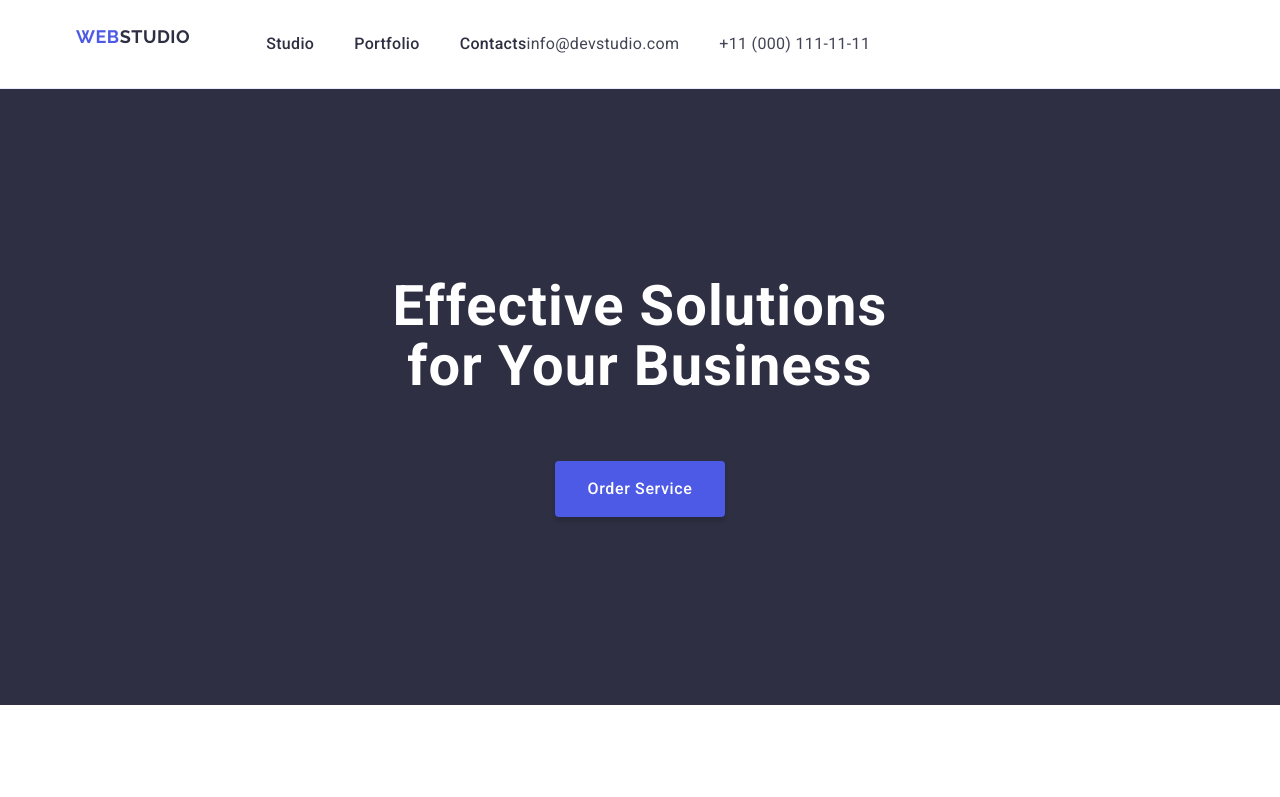
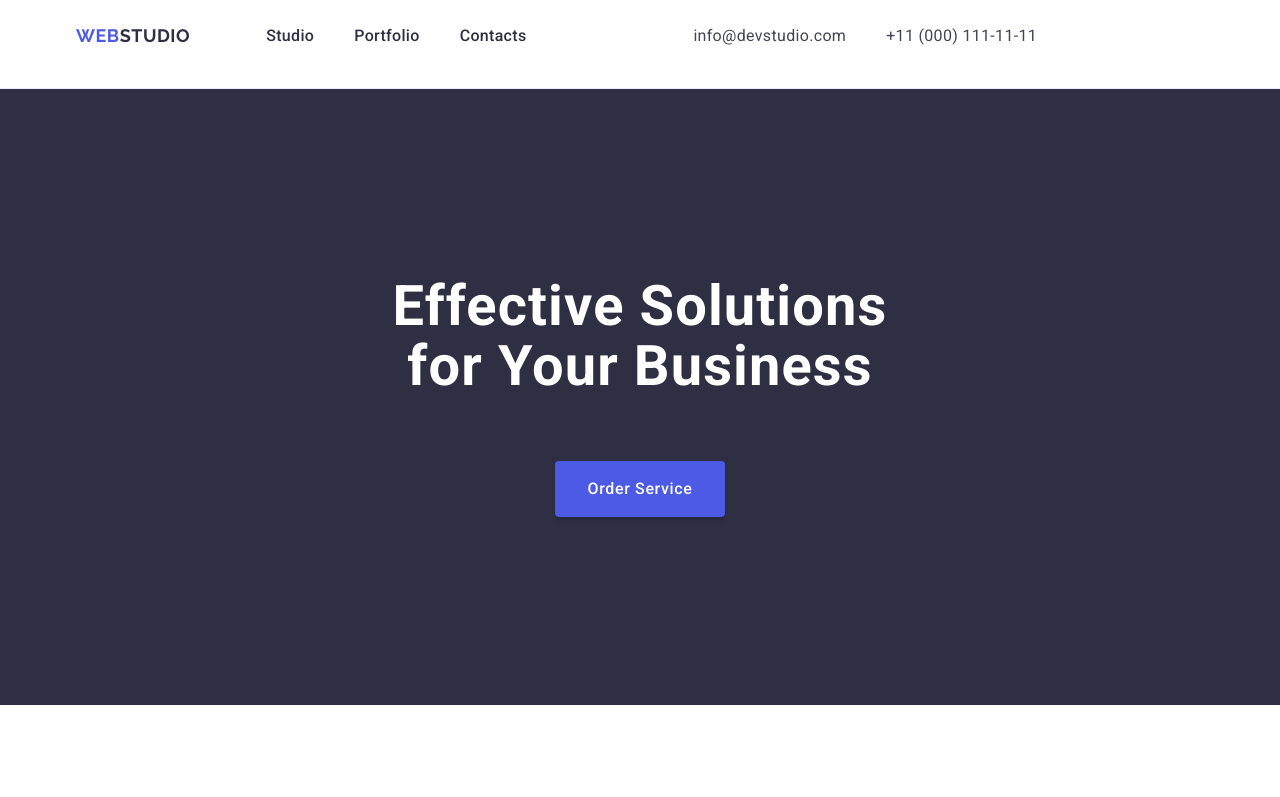
Before and after one commit to IuriiHaks/goit-markup-hw-03, a plain HTML site: page index.html in a window 1280 px wide. Shown: the top 797 px of the page. Drawn offline with nearby package versions, Linux system fonts and the light colour scheme.

Commit message:
add index file

```diff
--- a/css/styles.css
+++ b/css/styles.css
@@ -57,16 +57,20 @@ img {
   color: var(--IRIS, #4d5ae5);
   font-family: "Raleway", sans-serif;
   font-size: 18px;
-  font-style: normal;
   font-weight: 700;
   line-height: 1.17;
   letter-spacing: 0.54px;
   text-transform: uppercase;
-  display: flex;
-  align-items: center;
-  margin-right: 76px;
-  padding-top: 25.5px;
-  padding-bottom: 25.5px;
+  /* display: flex; */
+  /* align-items: center; */
+  /* margin-right: 76px; */
+  /* padding-top: 25.5px;
+  padding-bottom: 25.5px; */
+}
+
+.header-logo {
+  padding: 24px 0;
+    margin-right: 76px;
 }
 
 .accent {
@@ -86,11 +90,11 @@ img {
 
 .link {
   color: var(--NAVY-BLUE, #2e2f42);
+  display: block;
 
   /* Body Medium */
   font-family: Roboto;
   font-size: 16px;
-  font-style: normal;
   font-weight: 500;
   line-height: 24px;
   /* 150% */
@@ -101,10 +105,12 @@ img {
 .header-address {
   font-style: normal;
   font-family: "Roboto", sans-serif;
+  margin: auto;
 }
 
 .address-menu-list {
   display: flex;
+  align-items: center;
   gap: 40px;
 }
 
@@ -115,6 +121,7 @@ img {
 
 .address-link {
   color: var(--SLATE, #434455);
+  display: block;
 
   /* Body */
   font-family: "Roboto", sans-serif;
--- a/index.html
+++ b/index.html
@@ -22,7 +22,7 @@
         <div class="container header-container">
 
                 <nav class="header-navigation">
-                    <a class="logo" href="./index.html">Web<span class="accent">Studio</span></a>
+                    <a class="logo header-logo" href="./index.html">Web<span class="accent">Studio</span></a>
                     <ul class="menu-list">
                         <li class="menu-item">
                             <a class="link" href="./index.html">Studio</a>
```
